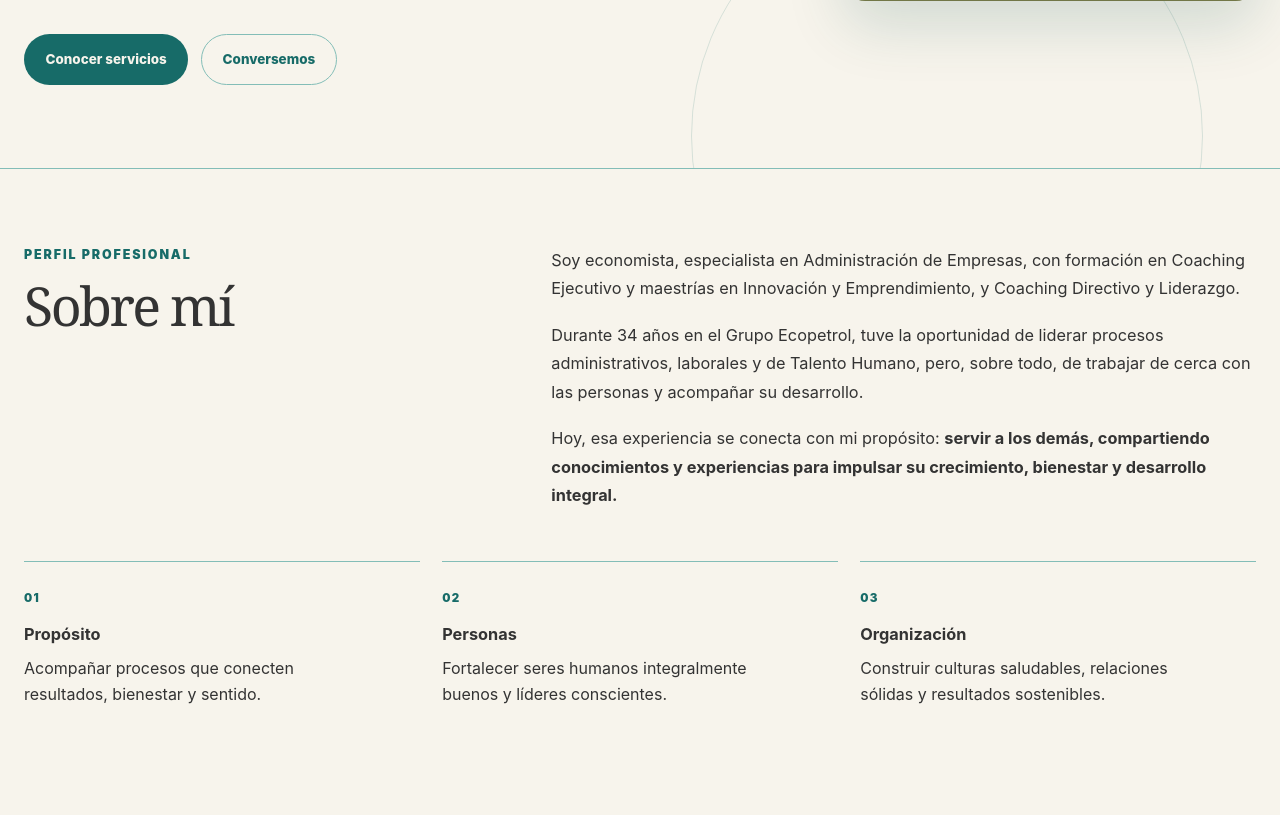
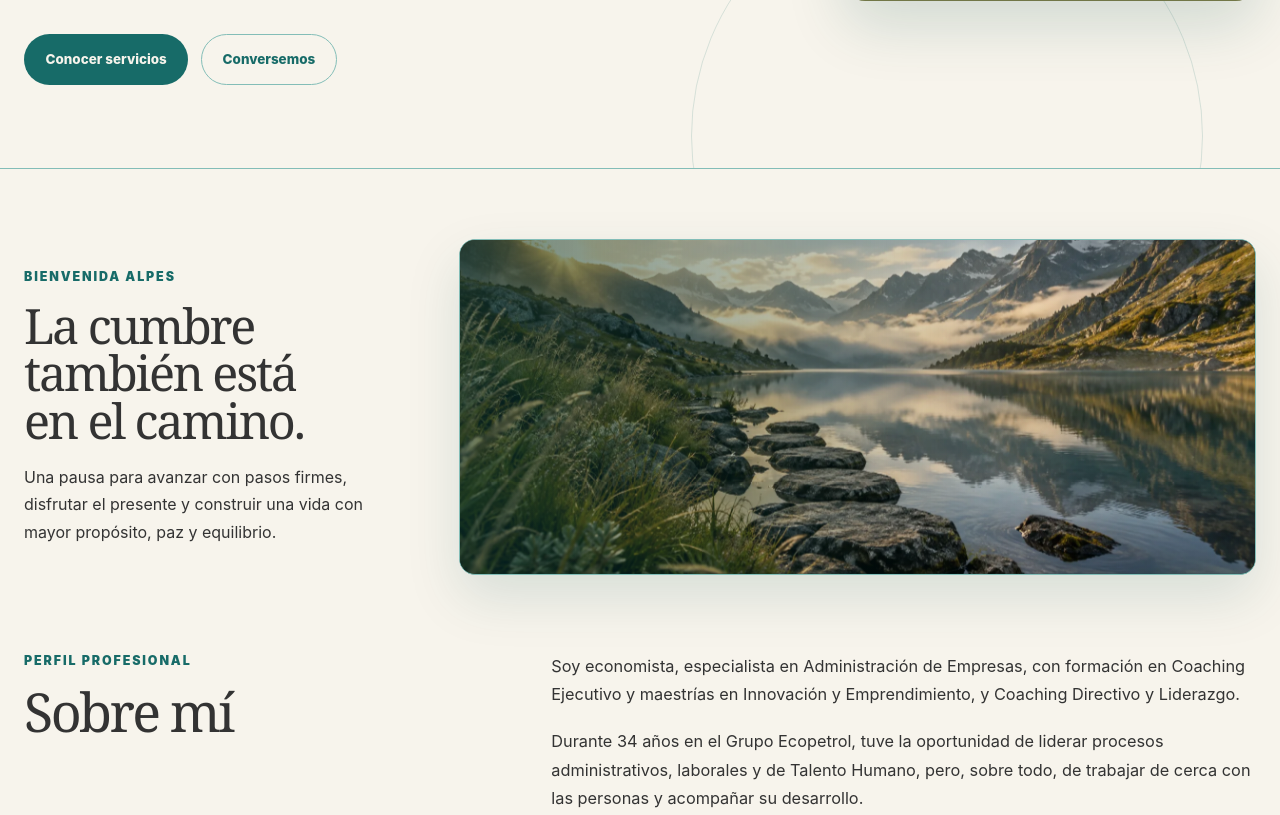
Before and after one commit to CortinezO98/alpes-portal, a Django app: page / in a window 1280 px wide. Shown: the part 773-1588 px from the top of the page. Run offline with Django 5.2, Linux system fonts and the light colour scheme.

Commit message:
feat: add ALPES welcome visual sequence

```diff
--- a/static/css/pages/portfolio-home-polish.css
+++ b/static/css/pages/portfolio-home-polish.css
@@ -21,6 +21,145 @@
 .public-section-title {
     font-size: clamp(2.6rem, 4.2vw, 4.35rem);
     line-height: .98;
+}
+
+.public-welcome-film {
+    padding: clamp(3.5rem, 5.5vw, 5.5rem) 0 0;
+    background: var(--color-surface-soft);
+}
+
+.public-welcome-film-grid {
+    display: grid;
+    gap: clamp(1.75rem, 4vw, 4rem);
+    align-items: center;
+}
+
+.public-welcome-film-copy h2 {
+    max-width: 12ch;
+    margin: 0;
+    color: var(--color-text);
+    font-family: var(--font-serif);
+    font-size: clamp(2.35rem, 3.8vw, 4.1rem);
+    font-weight: 400;
+    line-height: .98;
+    letter-spacing: -.045em;
+}
+
+.public-welcome-film-copy > p:last-child {
+    max-width: 34rem;
+    margin: 1.2rem 0 0;
+    color: var(--color-text-muted);
+    font-size: 1rem;
+    line-height: 1.72;
+}
+
+.public-welcome-film-stage {
+    position: relative;
+    min-height: 21rem;
+    overflow: hidden;
+    border: 1px solid var(--color-border);
+    border-radius: 1rem;
+    background: var(--color-primary-900);
+    box-shadow: 0 1.4rem 3.4rem rgba(11, 79, 74, .13);
+    isolation: isolate;
+}
+
+.public-welcome-film-scene,
+.public-welcome-film-overlay {
+    position: absolute;
+    inset: 0;
+    width: 100%;
+    height: 100%;
+}
+
+.public-welcome-film-scene {
+    object-fit: cover;
+    opacity: 0;
+    transform: scale(1.04);
+}
+
+.public-welcome-film-scene--one {
+    animation: alpes-film-scene-one 18s infinite ease-in-out;
+}
+
+.public-welcome-film-scene--two {
+    animation: alpes-film-scene-two 18s infinite ease-in-out;
+}
+
+.public-welcome-film-scene--three {
+    animation: alpes-film-scene-three 18s infinite ease-in-out;
+}
+
+.public-welcome-film-overlay {
+    z-index: 1;
+    background: linear-gradient(90deg, rgba(7, 54, 52, .6), rgba(7, 54, 52, .05) 70%);
+    pointer-events: none;
+}
+
+.public-welcome-film-captions {
+    position: absolute;
+    z-index: 2;
+    right: 1.5rem;
+    bottom: 1.35rem;
+    left: 1.5rem;
+    min-height: 2.4rem;
+    color: #f7f4ec;
+    font-family: var(--font-serif);
+    font-size: clamp(1.55rem, 2.4vw, 2.3rem);
+    line-height: 1.05;
+}
+
+.public-welcome-film-caption {
+    position: absolute;
+    inset: 0;
+    opacity: 0;
+}
+
+.public-welcome-film-caption--one {
+    animation: alpes-film-caption-one 18s infinite ease-in-out;
+}
+
+.public-welcome-film-caption--two {
+    animation: alpes-film-caption-two 18s infinite ease-in-out;
+}
+
+.public-welcome-film-caption--three {
+    animation: alpes-film-caption-three 18s infinite ease-in-out;
+}
+
+@keyframes alpes-film-scene-one {
+    0%, 30% { opacity: 1; transform: scale(1); }
+    34%, 100% { opacity: 0; transform: scale(1.04); }
+}
+
+@keyframes alpes-film-scene-two {
+    0%, 30% { opacity: 0; transform: scale(1.04); }
+    34%, 63% { opacity: 1; transform: scale(1); }
+    67%, 100% { opacity: 0; transform: scale(1.04); }
+}
+
+@keyframes alpes-film-scene-three {
+    0%, 63% { opacity: 0; transform: scale(1.04); }
+    67%, 96% { opacity: 1; transform: scale(1); }
+    100% { opacity: 0; transform: scale(1.04); }
+}
+
+@keyframes alpes-film-caption-one {
+    0%, 5% { opacity: 0; transform: translateY(.4rem); }
+    10%, 27% { opacity: 1; transform: translateY(0); }
+    32%, 100% { opacity: 0; transform: translateY(-.25rem); }
+}
+
+@keyframes alpes-film-caption-two {
+    0%, 38% { opacity: 0; transform: translateY(.4rem); }
+    43%, 60% { opacity: 1; transform: translateY(0); }
+    65%, 100% { opacity: 0; transform: translateY(-.25rem); }
+}
+
+@keyframes alpes-film-caption-three {
+    0%, 71% { opacity: 0; transform: translateY(.4rem); }
+    76%, 93% { opacity: 1; transform: translateY(0); }
+    98%, 100% { opacity: 0; transform: translateY(-.25rem); }
 }
 
 .public-profile-copy p,
@@ -230,6 +369,14 @@
 }
 
 @media (max-width: 47.99rem) {
+    .public-welcome-film {
+        padding-top: 3.5rem;
+    }
+
+    .public-welcome-film-stage {
+        min-height: 18rem;
+    }
+
     .public-contact-form {
         justify-self: stretch;
         width: 100%;
@@ -251,6 +398,10 @@
 }
 
 @media (min-width: 72rem) {
+    .public-welcome-film-grid {
+        grid-template-columns: minmax(16rem, .65fr) minmax(28rem, 1.35fr);
+    }
+
     .public-services-grid {
         grid-template-columns: repeat(2, minmax(0, 1fr));
     }
@@ -280,4 +431,21 @@
     #servicios {
         padding-top: 3.5rem;
     }
+
+    .public-welcome-film-stage {
+        min-height: 16rem;
+    }
 }
+
+@media (prefers-reduced-motion: reduce) {
+    .public-welcome-film-scene,
+    .public-welcome-film-caption {
+        animation: none;
+    }
+
+    .public-welcome-film-scene--one,
+    .public-welcome-film-caption--one {
+        opacity: 1;
+        transform: none;
+    }
+}
--- a/templates/portfolio/home.html
+++ b/templates/portfolio/home.html
@@ -62,6 +62,27 @@
             </figure>
         </div>
         <div class="public-hero-line" aria-hidden="true"></div>
+    </section>
+
+    <section class="public-welcome-film" aria-labelledby="welcome-film-title">
+        <div class="public-container public-welcome-film-grid">
+            <div class="public-welcome-film-copy">
+                <p class="public-eyebrow">Bienvenida ALPES</p>
+                <h2 id="welcome-film-title">La cumbre también está en el camino.</h2>
+                <p>Una pausa para avanzar con pasos firmes, disfrutar el presente y construir una vida con mayor propósito, paz y equilibrio.</p>
+            </div>
+            <div class="public-welcome-film-stage" role="img" aria-label="Secuencia visual de un camino de montaña, una pausa junto al lago y una cumbre al amanecer.">
+                <img class="public-welcome-film-scene public-welcome-film-scene--one" src="{% static 'img/alpes-welcome-01.webp' %}" alt="" loading="lazy">
+                <img class="public-welcome-film-scene public-welcome-film-scene--two" src="{% static 'img/alpes-welcome-02.webp' %}" alt="" loading="lazy">
+                <img class="public-welcome-film-scene public-welcome-film-scene--three" src="{% static 'img/alpes-welcome-03.webp' %}" alt="" loading="lazy">
+                <div class="public-welcome-film-overlay" aria-hidden="true"></div>
+                <div class="public-welcome-film-captions" aria-hidden="true">
+                    <span class="public-welcome-film-caption public-welcome-film-caption--one">Cada paso cuenta.</span>
+                    <span class="public-welcome-film-caption public-welcome-film-caption--two">Respirar también es avanzar.</span>
+                    <span class="public-welcome-film-caption public-welcome-film-caption--three">Propósito, bienestar y equilibrio.</span>
+                </div>
+            </div>
+        </div>
     </section>
 
     <section class="public-section" id="perfil">
```
Also changed, not shown: static/img/alpes-welcome-01.webp (added), static/img/alpes-welcome-02.webp (added), static/img/alpes-welcome-03.webp (added).
